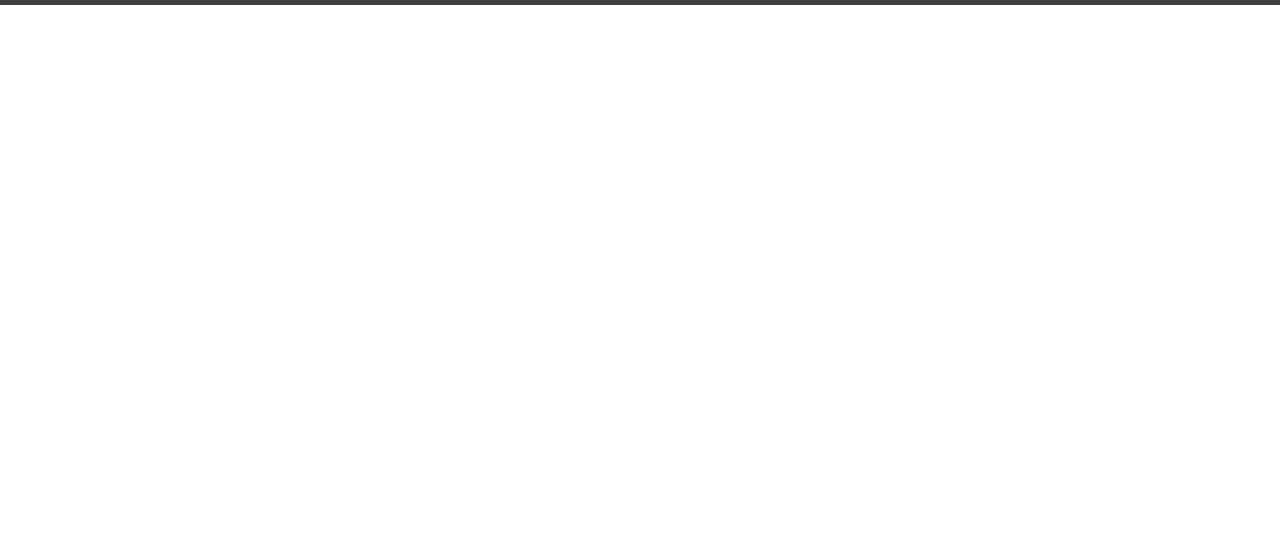
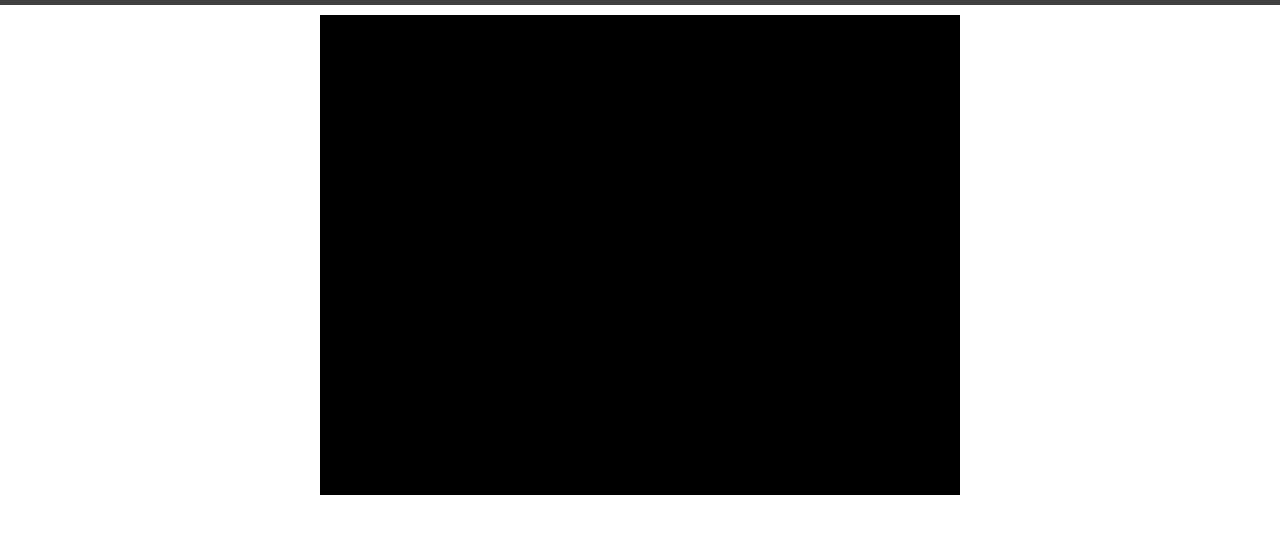
Before and after one commit to psema4/Scroller-Builder, a website: page static/index.html in a window 1280 px wide. Shown: the part 41-574 px from the top of the page. Drawn offline with Linux system fonts and the light colour scheme.

Commit message:
add game screen

```diff
--- a/static/css/app.css
+++ b/static/css/app.css
@@ -34,3 +34,17 @@ body {
 .btn:hover {
 	background: #606060;
 }
+
+#game-container {
+    position: absolute;
+    top: 3.5em;
+    left: 0px;
+    right: 0px;
+    bottom: 0px;
+    text-align: center;
+}
+#game-screen {
+    width: 640px;
+    height: 480px;
+    background-color: #000;
+}
--- a/static/index.html
+++ b/static/index.html
@@ -16,5 +16,9 @@
 				<a class="btn">Log in</a>
 			</div>
 		</div>
+
+        <div id="game-container">
+            <canvas id="game-screen" width="640" height="480">Canvas support not found.</canvas>
+        </div>
     </body>
 </html>
--- a/static/js/app.js
+++ b/static/js/app.js
@@ -2,6 +2,15 @@
  *
  * app init and globals
  */
+
+if (typeof(window.console) == 'undefined') {
+    window.console = {
+        log:   function() {}
+      , warn:  function() {}
+      , error: function() {}
+      , dir:   function() {}
+    }
+}
 
 window.addEventListener('load', function() {
     console.log('app init');
--- a/static/js/audio.js
+++ b/static/js/audio.js
@@ -7,7 +7,7 @@ function AudioEngine(opts) {
     opts = opts || {};
 
     var ctx // webkitAudioContext
-      , logger = function() { console.log('GameEngine', arguments); }
+      , logger = function() { console.log('AudioEngine', arguments); }
     ;
 
     return {
--- a/static/js/game.js
+++ b/static/js/game.js
@@ -6,12 +6,34 @@ function GameEngine(opts) {
     opts = opts || {};
 
     var ticks
+      , screen = {
+            width: 640
+          , height: 480
+        }
       , ctx // canvas context
       , logger = function() { console.log('GameEngine', arguments); }
+      , getCtx = function() {
+            if (ctx && typeof(ctx.fillStyle) != 'undefined') return ctx;
+
+            var el = document.querySelector('#game-screen');
+            if (el && typeof(el.getContext) != "undefined")
+                    ctx = el.getContext('2d')
+                else
+                    logger('game screen not found')
+            ;
+
+            el.width = screen.width;
+            el.height = screen.height;
+
+            return ctx;
+        }
       , update = function() { logger('update'); }
     ;
 
+    if (! getCtx()) logger('failed to get context');
+
     return {
         update: update
+      , getCtx: getCtx
     };
 }
```
